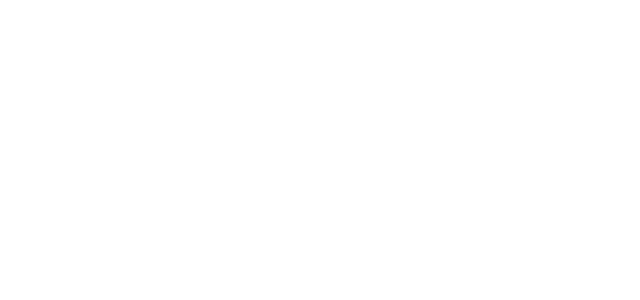
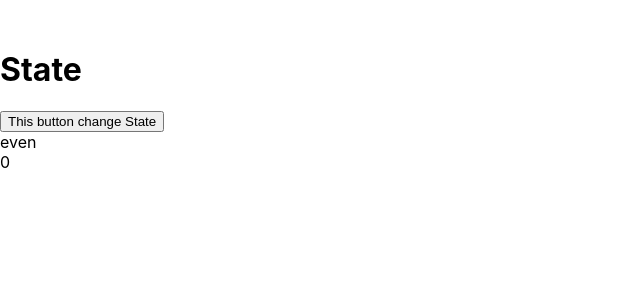
Before and after one commit to SeddiMK/18_React, a React (Create React App) app in the folder app_5/: page / in a window 1280 px wide. Shown: the top 300 px of the page, without its empty margins (0-640 px from the left). Built offline with nearby package versions, Linux system fonts and the light colour scheme.

Commit message:
React-5_State

```diff
--- a/app_5/src/App.js
+++ b/app_5/src/App.js
@@ -2,7 +2,11 @@
 import Comp1 from './Comp1';
 
 function App() {
-  return <></>;
+  return (
+    <>
+      <Comp1 />
+    </>
+  );
 }
 
 export default App;
--- a/app_5/src/Comp1.js
+++ b/app_5/src/Comp1.js
@@ -1,13 +1,28 @@
 import React from 'react';
 
 class Comp1 extends React.Component {
+  constructor() {
+    super();
+    this.state = {
+      count: 0,
+    };
+  }
+
+  handler = () => {
+    let currentCount = this.state.count;
+    currentCount++;
+    this.setState({ count: currentCount });
+  };
+
   render() {
     return (
       <>
         <h1>State</h1>
         <div>
-          <button>This button change State</button>
+          <button onClick={this.handler}>This button change State</button>
         </div>
+        <div>{this.state.count % 2 === 0 ? 'even' : 'odd'}</div>
+        <div>{this.state.count}</div>
       </>
     );
   }
```
